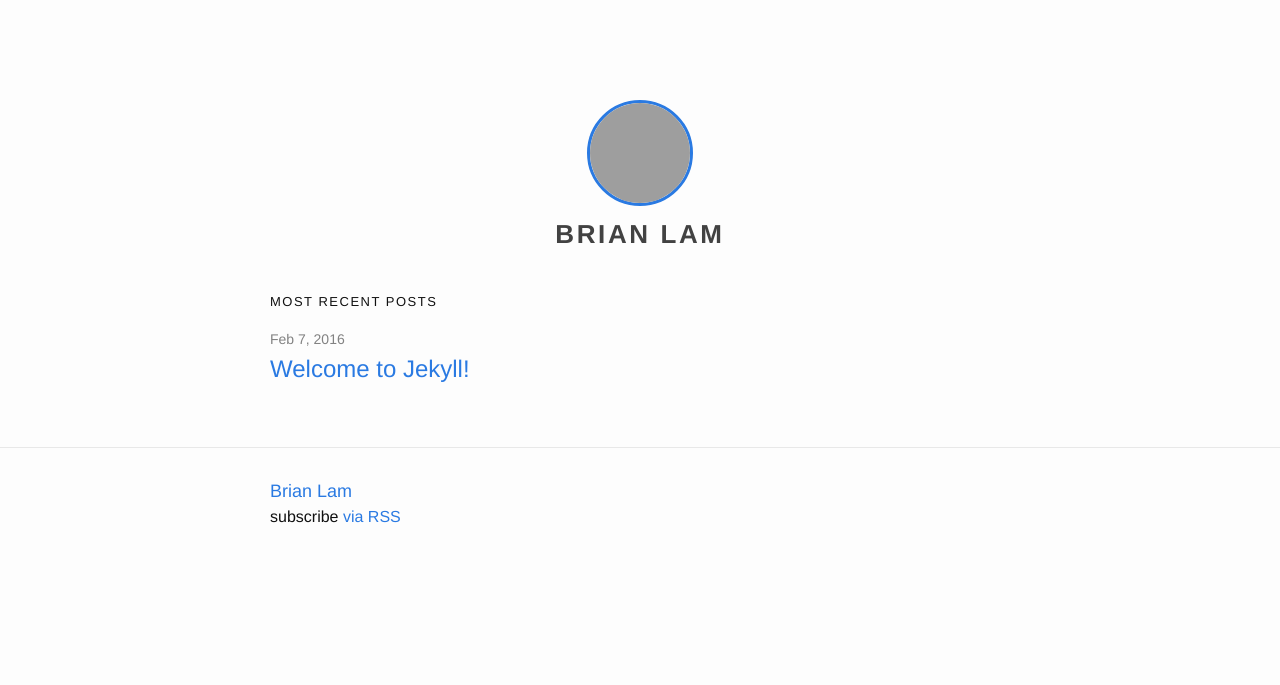
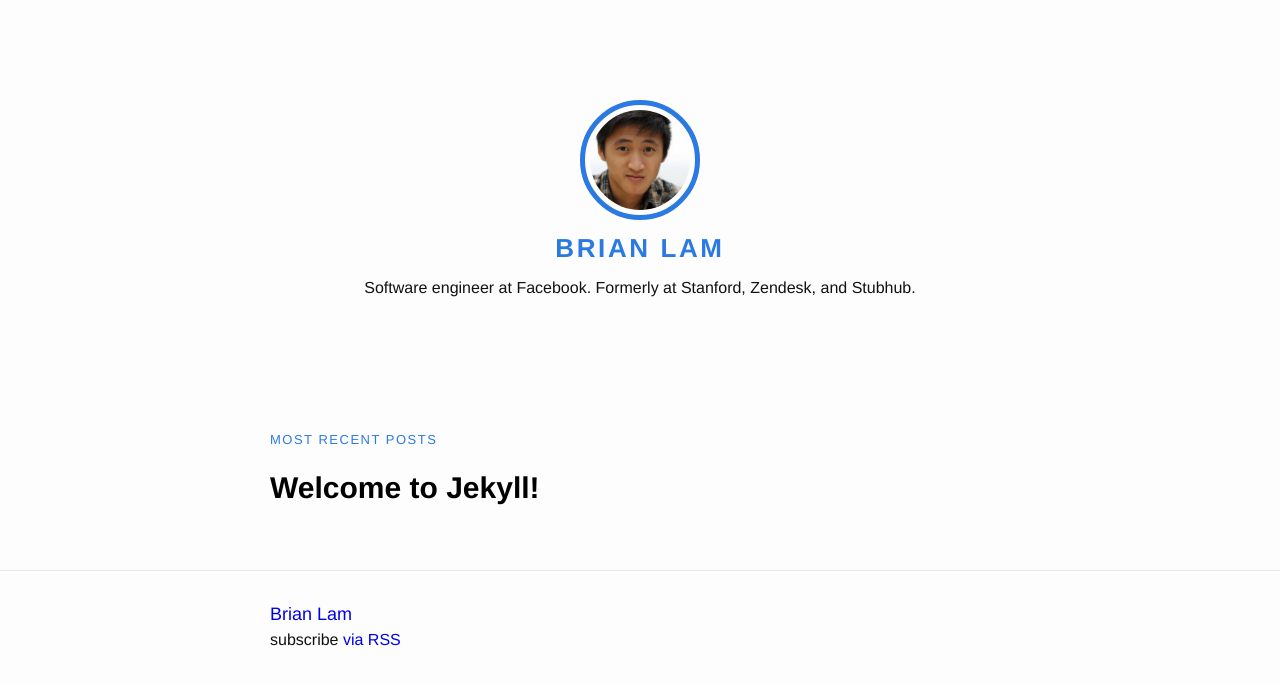
Before and after one commit to lambrian/lambrian.github.io, a Jekyll site: the page built from index.html, in a window 1280 px wide. Shown: the top 685 px of the page. Built offline with Jekyll 4.4.1, drawn with Linux system fonts in a browser that asks for light colours; grey boxes are pictures that could not be loaded.

Commit message:
finished header and body formatting

```diff
--- a/_includes/header.html
+++ b/_includes/header.html
@@ -1,8 +1,11 @@
 <header class="site-header">
 <div class="wrapper">
     <a class="site-title center" href="{{ site.baseurl }}/">
-        <img src="img/site-pic.png" class="site-pic center" />
+        <img src="img/site-pic.jpg" class="site-pic center" />
         <p class="center">{{ site.title }}</p>
     </a>
+    <p class="site-subtitle center">
+    Software engineer at Facebook. Formerly at Stanford, Zendesk, and Stubhub.
+    </p>
 </div>
 </header>
--- a/_sass/_base.scss
+++ b/_sass/_base.scss
@@ -91,16 +91,11 @@ h1, h2, h3, h4, h5, h6 {
  * Links
  */
 a {
-    color: $brand-color;
     text-decoration: none;
 
-    &:visited {
-        color: darken($brand-color, 15%);
-    }
-
     &:hover {
-        color: $text-color;
-        text-decoration: underline;
+        color: $brand-color;
+        text-decoration: none;
     }
 }
 
--- a/_sass/_layout.scss
+++ b/_sass/_layout.scss
@@ -7,12 +7,26 @@
     text-align: center;
 }
 
+a {
+    &:hover {
+        text-decoration: none;
+    }
+
+    &:visited {
+        color: black;
+    }
+
+    &:visited:hover {
+        color: $brand-color;
+    }
+}
+
 /**
  Site header
  */
 
 .site-header {
-    margin-top: 100px;
+    margin: 100px 0;
     min-height: 56px;
 }
 
@@ -24,19 +38,20 @@
     margin-bottom: 0;
     text-transform: uppercase;
     letter-spacing: .1em;
+    color: $brand-color;
 
-    &,
-    &:visited {
-        color: $grey-color-dark;
+    p {
+        color: $brand-color;
     }
 }
 
 .site-pic {
-    border: 3px solid $brand-color;
+    border: 5px solid $brand-color;
     width: 100px;
     height: 100px;
     border-radius: 50%;
     display: block;
+    padding: 5px;
 }
 
 /**
@@ -121,6 +136,7 @@
     text-transform: uppercase;
     letter-spacing: 1.5px;
     font-weight: 500;
+    color: $brand-color;
 }
 
 .post-list {
@@ -139,7 +155,9 @@
 
 .post-link {
     display: block;
-    font-size: 24px;
+    font-size: 30px;
+    color: black;
+    font-weight: 600;
 }
 
 
--- a/index.html
+++ b/index.html
@@ -9,8 +9,6 @@ layout: default
   <ul class="post-list">
     {% for post in site.posts %}
       <li>
-        <span class="post-meta">{{ post.date | date: "%b %-d, %Y" }}</span>
-
         <h2>
           <a class="post-link" href="{{ post.url | prepend: site.baseurl }}">{{ post.title }}</a>
         </h2>
```
Also changed, not shown: img/site-pic.jpg (added).
